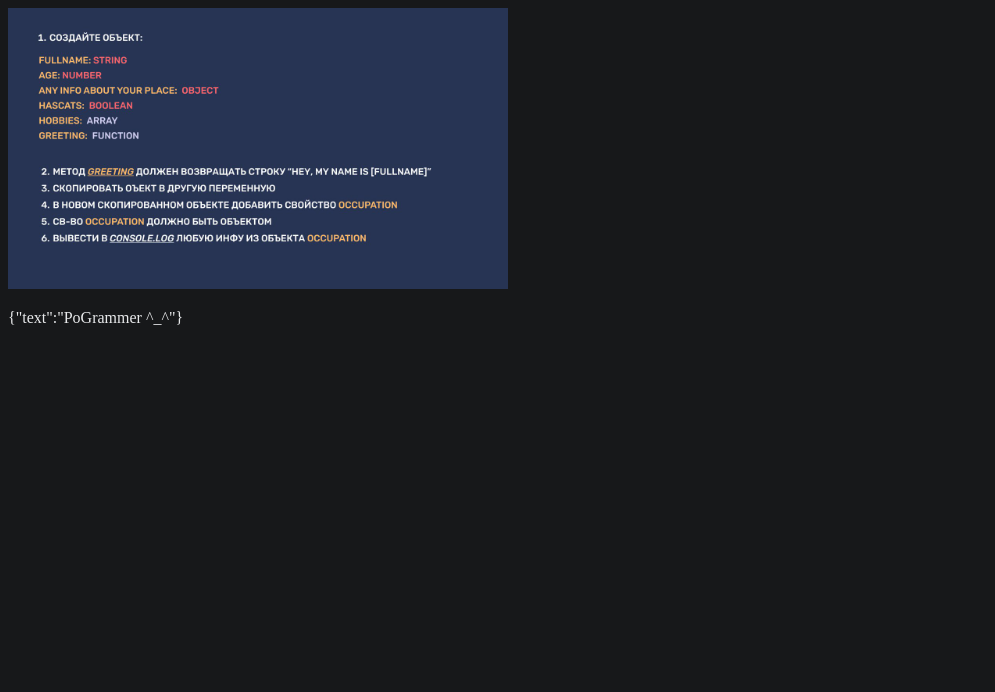
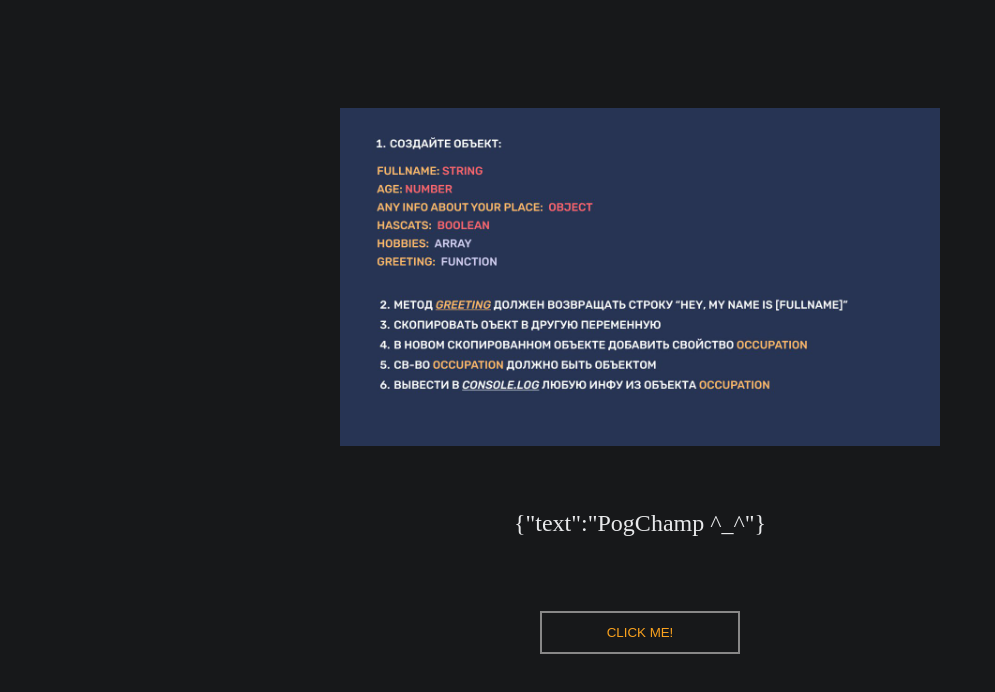
Before and after one commit to NickBelenchuk/JavaScript, a plain HTML site: page index.html in a window 1280 px wide. Shown: the whole page, without its empty margins (0-995 px from the left). Drawn offline with Linux system fonts and the light colour scheme.

Commit message:
UPD JS HTML CSS

```diff
--- a/index.html
+++ b/index.html
@@ -11,13 +11,65 @@
         color: rgb(232, 233, 235);
       }
       img {
-        width: 500px;
+        width: 600px;
+      }
+
+      .container {
+        padding-top: 100px;
+        display: flex;
+        gap: 40px;
+        flex-direction: column;
+        align-items: center;
+      }
+
+      .text {
+        font-size: 24px;
+      }
+
+      .btn {
+        color: #faa21e;
+        background: none;
+        border: 2px solid #888787;
+        font-family: "montserrat", sans-serif;
+        text-transform: uppercase;
+        padding: 12px 20px;
+        min-width: 200px;
+        margin: 10px;
+        cursor: pointer;
+        transition: color 0.4s linear;
+        position: relative;
+      }
+      .btn:hover {
+        color: #fff;
+      }
+      .btn::before {
+        content: "";
+        position: absolute;
+        left: 0;
+        top: 0;
+        width: 100%;
+        height: 100%;
+        background: #faa21e;
+        z-index: -1;
+        transition: transform 0.5s;
+        transform-origin: 0 0;
+        transition-timing-function: cubic-bezier(0.5, 1.6, 0.4, 0.7);
+      }
+      .btn::before {
+        transform: scaleX(0);
+      }
+      .btn:hover::before {
+        transform: scaleX(1);
       }
     </style>
   </head>
   <body>
-    <img src="./assets/img/task1.jpg" alt="taskIMG" />
-    <p class="text"></p>
+    <div class="container">
+      <img src="./assets/img/task1.jpg" alt="taskIMG" />
+      <p class="text"></p>
+
+      <button class="btn">Click me!</button>
+    </div>
     <script src="./script.js"></script>
   </body>
 </html>
--- a/script.js
+++ b/script.js
@@ -1,4 +1,8 @@
 "use strict";
+
+const container = document.querySelector(".container");
+const text = document.querySelector(".text");
+const btn = document.querySelector(".btn");
 
 const User = {
   fullname: "Nick",
@@ -12,10 +16,12 @@ const User = {
 };
 
 const SecondUser = { ...User };
-SecondUser.occupation = { text: "PoGrammer ^_^" };
+SecondUser.occupation = { text: "PogChamp  ^_^" };
 
 console.log(SecondUser.occupation);
 
-document.querySelector(".text").innerHTML = JSON.stringify(
-  SecondUser.occupation
-);
+text.innerHTML = JSON.stringify(SecondUser.occupation);
+
+btn.addEventListener("click", function () {
+  text.innerHTML = SecondUser.occupation.text;
+});
```
